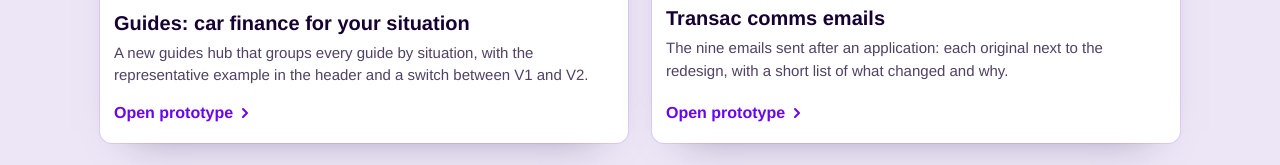
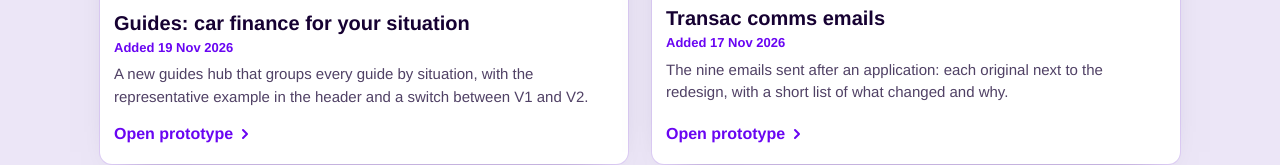
Before and after one commit to Louis-B-Work/redesigns, a plain HTML site: page index.html in a window 1280 px wide. Shown: the part 598-763 px from the top of the page. Drawn offline with Linux system fonts and the light colour scheme.

Commit message:
Show the added date on each prototype card
Co-Authored-By: Claude Sonnet 5.5 <noreply@anthropic.com>

```diff
--- a/index.html
+++ b/index.html
@@ -33,6 +33,7 @@
   .view iframe { position: absolute; top: 0; left: 0; border: 0; transform-origin: top left; pointer-events: none; background: #fff; }
 
   .text h2 { margin: 0; font-size: 1.25rem; line-height: 1.25; }
+  .text .date { display: block; margin-top: 2px; font-size: .8125rem; font-weight: 700; color: var(--purple); }
   .text p { margin: 6px 0 0; font-size: .9375rem; color: rgba(22, 1, 50, .75); }
   .go { display: inline-flex; align-items: center; gap: 6px; align-self: end; font-weight: 700; color: var(--purple); }
   .go svg { width: 12px; height: 12px; transition: transform .25s ease; }
@@ -202,6 +203,13 @@ function addCard(d, container) {
   text.className = "text";
   text.innerHTML = "<h2></h2><p></p>";
   text.querySelector("h2").textContent = d.title;
+  if (d.added) {
+    const t = document.createElement("time");
+    t.className = "date";
+    t.dateTime = d.added;
+    t.textContent = "Added " + new Date(d.added).toLocaleDateString("en-GB", { day: "numeric", month: "short", year: "numeric" });
+    text.querySelector("h2").after(t);
+  }
   text.querySelector("p").textContent = d.description;
   const go = document.createElement("span");
   go.className = "go";
```
